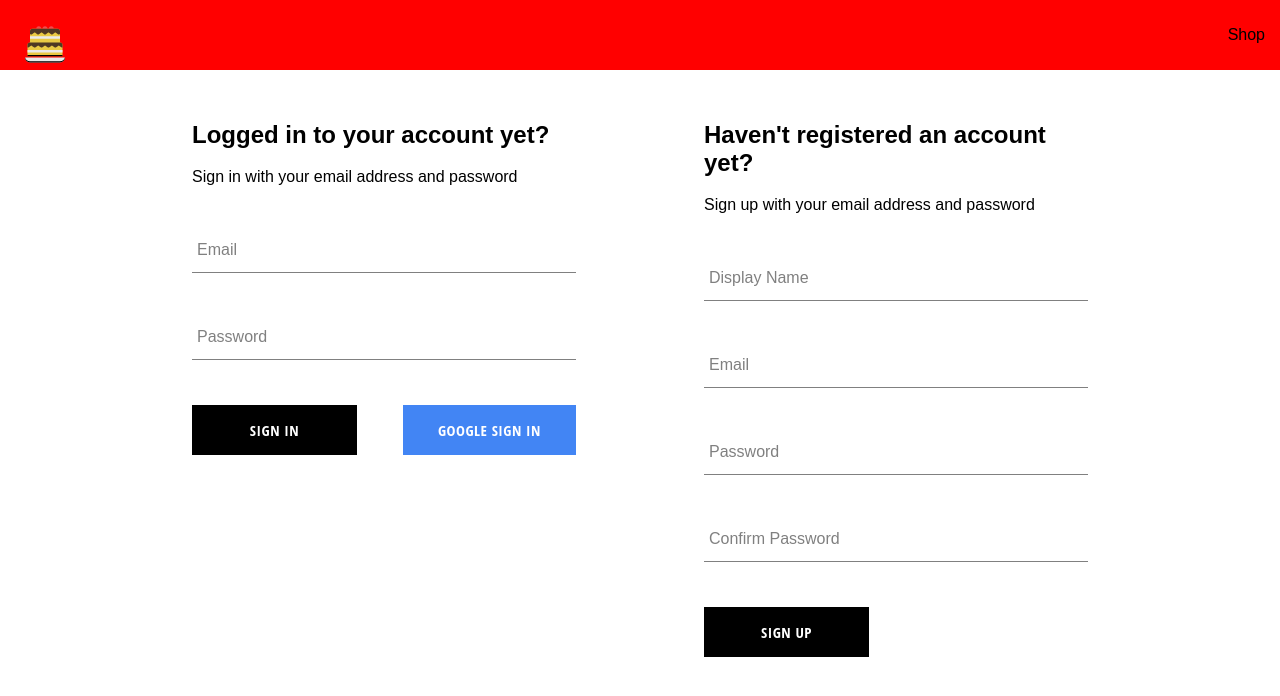
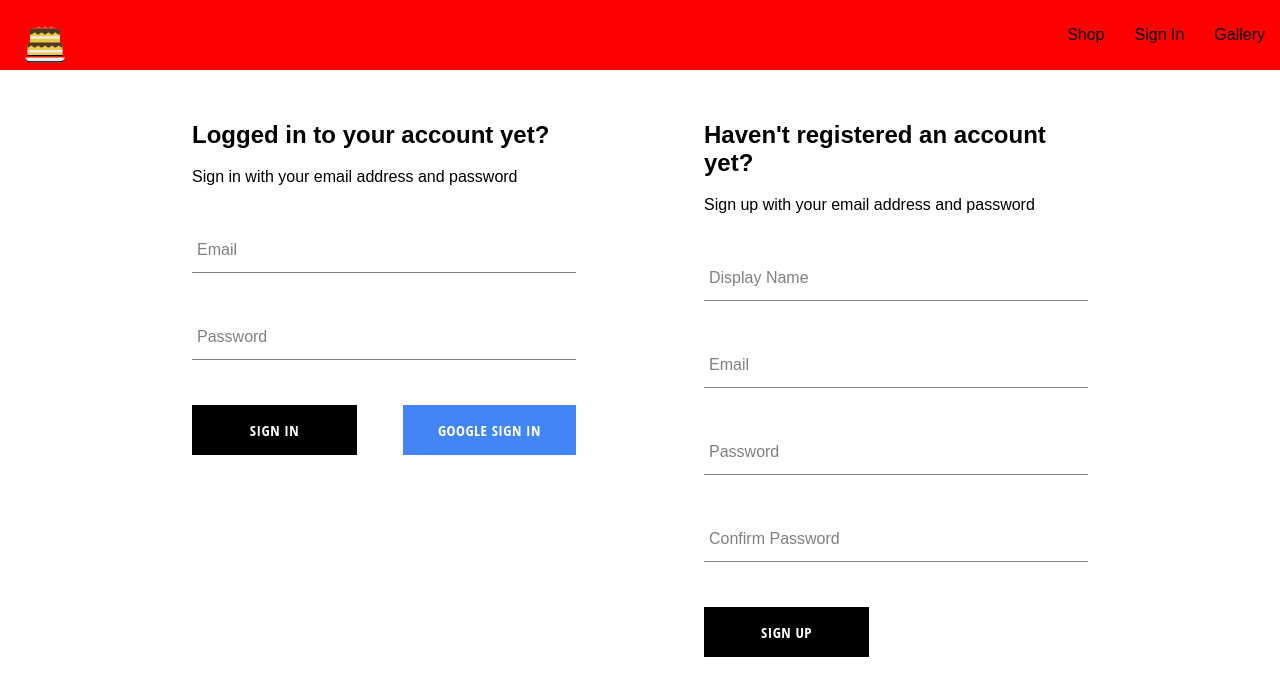
Before and after one commit to O-O26/cake-store, a React app: page /auth in a window 1280 px wide. Shown: the top 696 px of the page. Built offline with nearby package versions, Linux system fonts and the light colour scheme; the HTML template or start-up script is replaced by a standard one.

Commit message:
Added the sign out form for state management and added the authentication listener

```diff
--- a/src/Components/sign-in-form/sign-in-form.component.jsx
+++ b/src/Components/sign-in-form/sign-in-form.component.jsx
@@ -1,7 +1,7 @@
-import { useState } from "react"
-
+import { useState, useContext } from "react"
 import FormInput from "../form-input/form-input.component"
 import Button from "../button/button.component"
+import { UserContext } from "../../contexts/user.context"
 import "./sign-in-form.styles.scss"
 
 import { signInWithGooglePopup,
@@ -18,21 +18,23 @@ const SignInForm = () => {
     const [formFields, setFormFields] = useState(defaultFormFields)
     const { email, password } = formFields
 
+    // const { setCurrentUser } = useContext(UserContext)
+
     const resetFormFields = () => {
         setFormFields(defaultFormFields)
     }
 
     const signInWithGoogle = async () => {
-        const { user } = await signInWithGooglePopup();
-        await createUserDocumentFromAuth(user)
+        await signInWithGooglePopup();
+        // setCurrentUser(user)
       }
 
     const handleSubmit = async (event) => {
         event.preventDefault();
 
         try{
-            const response = await signInAuthUserWithEmailAndPassword(email, password)
-            console.log(response)
+            const { user } = await signInAuthUserWithEmailAndPassword(email, password)
+            // setCurrentUser(user)
             resetFormFields()
         } catch(error) {
             switch(error.code){
--- /dev/null
+++ b/src/contexts/user.context.jsx
@@ -0,0 +1,26 @@
+import { createContext, useState, useEffect } from "react";
+import { onAuthStateChangedListener, createUserDocumentFromAuth } from "../utils/firebase/firebase.utils";
+
+// as the actual value you want to access
+export const UserContext = createContext({
+    currentUser: null,
+    setCurrentUser: () => null,
+})
+
+export const UserProvider = ({ children }) => {
+    const [currentUser, setCurrentUser] = useState(null);
+    const value = { currentUser, setCurrentUser };
+
+    // signOutUser()
+
+    useEffect(() => {
+        const unsubscribe = onAuthStateChangedListener((user) => {
+            if(user){
+                createUserDocumentFromAuth(user)
+            }
+            setCurrentUser(user)
+        });
+        return unsubscribe;
+    },[])
+    return <UserContext.Provider value={value}>{children}</UserContext.Provider>
+}
--- a/src/routes/navigation/navigation.component.jsx
+++ b/src/routes/navigation/navigation.component.jsx
@@ -1,22 +1,42 @@
 import { Outlet, Link } from "react-router-dom"
-import { Fragment } from "react"
+import { Fragment, useContext } from "react"
 import CakeLogo from "../../assets/cake.svg"
+import { UserContext } from "../../contexts/user.context"
+import { signOutUser } from "../../utils/firebase/firebase.utils"
 import "./navigation.styles.scss"
 // import { ReactComponent as CakeLogo } from "../../assets/cake.svg"
 
 const Navigation = () => {
+  const { currentUser, setCurrentUser } = useContext(UserContext)
+
+  // const signOutHandler = async () => {
+  //   await signOutUser()
+  //   setCurrentUser(null)
+  // }
     return(
       <Fragment> {/* Fragment is used if you don't want to load a wrapping
       div around the code, that React forces you to do by default*/}
         <div className="navigation">
           <Link className="logo-container" to="/">
             {/* <div>Logo</div> */}
-            <img src={CakeLogo} style={{height: "2.5em", width:"2.5em"}}/>
+            <img src={CakeLogo} className="logo" style={{height: "2.5em", width:"2.5em"}}/>
             {/* <CakeLogo className="logo"/> */}
           </Link>
           <div className="nav-links-container">
             <Link className="nav-link" to="/shop">
               Shop
+            </Link>
+            {
+              // When the user is signed in, put a sign out nav-link
+              // When the user is signed out, put a sign in nav-link
+              currentUser ?
+                (<span className="nav-link" onClick={signOutUser}>Sign Out</span>)
+              : (<Link className="nav-link" to="/auth">
+              Sign In
+            </Link>)
+            }
+            <Link className="nav-link" to="/gallery">
+              Gallery
             </Link>
           </div>
         </div>
--- a/src/utils/firebase/firebase.utils.jsx
+++ b/src/utils/firebase/firebase.utils.jsx
@@ -4,7 +4,9 @@ import { getAuth,
     signInWithPopup,
     GoogleAuthProvider,
     createUserWithEmailAndPassword,
-    signInWithEmailAndPassword
+    signInWithEmailAndPassword,
+    signOut,
+    onAuthStateChanged
 } from "firebase/auth";
 import {
     getFirestore,
@@ -78,3 +80,22 @@ export const signInAuthUserWithEmailAndPassword = async (email, password) => {
 
     return await signInWithEmailAndPassword(auth, email, password)
 }
+
+export const signOutUser = async () => await signOut(auth)
+
+export const onAuthStateChangedListener = (callback) =>
+    onAuthStateChanged(auth, callback,)
+    // onAuthStateChanged runs everytime the auth state changes, so everytime
+    // the user signs in or signs out
+    // This is a permanant listener so you need to turn this off when you
+    // no longer need it
+
+    /**
+     *
+     * {
+     *  next: callback
+     *  error: errorCallback
+     *  complete: completedCallback
+     * }
+     *
+    */
```
Also changed, not shown: src/Components/sign-up-form/sign-up-form.component.jsx (+4 -3 lines).
